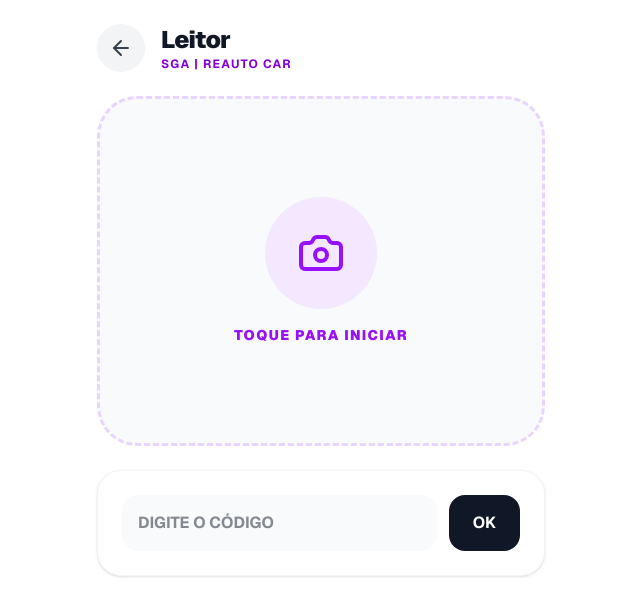
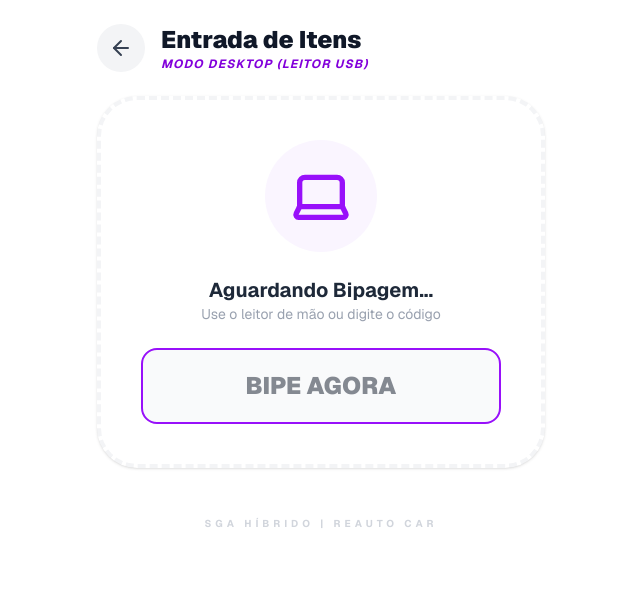
Before and after one commit to guilhsantos/Inventory_Automation, a Next.js app: page /scanner in a window 1280 px wide. Shown: the top 616 px of the page, without its empty margins (319-959 px from the left). Built offline with nearby package versions, Linux system fonts and the light colour scheme.

Commit message:
feat: ajuste scanner

```diff
--- a/src/app/scanner/page.tsx
+++ b/src/app/scanner/page.tsx
@@ -1,46 +1,102 @@
 "use client";
 
-import { useState } from "react";
-import { ArrowLeft, Keyboard, CheckCircle2, Camera } from "lucide-react";
+import { useEffect, useState, useRef } from "react";
+import { ArrowLeft, Keyboard, CheckCircle2, Camera, ScanLine, Laptop } from "lucide-react";
 import Link from "next/link";
 import dynamic from "next/dynamic";
 
-// IMPORTANTE: Isso evita o erro de Client-side exception
+// Import dinâmico do Scanner para evitar erro de SSR (Server Side Rendering)
 const Scanner = dynamic(() => import("@/components/Scanner"), {
   ssr: false,
-  loading: () => <div className="min-h-[350px] flex items-center justify-center bg-gray-50 rounded-[2.5rem]">Carregando Câmera...</div>
+  loading: () => <div className="min-h-[350px] flex items-center justify-center bg-gray-50 rounded-[2.5rem] border border-gray-100">Carregando Câmera...</div>
 });
 
 export default function ScannerPage() {
   const [scanResult, setScanResult] = useState<string | null>(null);
   const [manualCode, setManualCode] = useState("");
-  const [showScanner, setShowScanner] = useState(false);
+  const [showCamera, setShowCamera] = useState(false);
+  const [isMobile, setIsMobile] = useState(false);
+  const inputRef = useRef<HTMLInputElement>(null);
+
+  // 1. Detecta se é celular ou computador no carregamento
+  useEffect(() => {
+    const checkDevice = () => {
+      const isMobileDevice = /Android|webOS|iPhone|iPad|iPod|BlackBerry|IEMobile|Opera Mini/i.test(navigator.userAgent);
+      setIsMobile(isMobileDevice);
+    };
+
+    checkDevice();
+    // Se for Desktop, foca no input automaticamente
+    if (!isMobile) {
+      setTimeout(() => inputRef.current?.focus(), 500);
+    }
+  }, [isMobile]);
+
+  // 2. Lógica para o leitor físico (Desktop)
+  const handlePhysicalScanner = (e: React.FormEvent) => {
+    e.preventDefault();
+    if (manualCode.trim()) {
+      setScanResult(manualCode.toUpperCase());
+    }
+  };
 
   return (
     <div className="min-h-screen bg-white text-gray-900 p-4 font-sans">
       {/* Header */}
       <div className="flex items-center mb-6 max-w-md mx-auto pt-2">
-        <Link href="/" className="p-3 mr-4 bg-gray-100 rounded-full text-gray-700">
+        <Link href="/" className="p-3 mr-4 bg-gray-100 rounded-full text-gray-700 hover:bg-purple-50 transition-colors">
           <ArrowLeft size={24} />
         </Link>
         <div>
-          <h1 className="text-2xl font-black text-gray-900 tracking-tight">Leitor</h1>
-          <p className="text-xs text-purple-700 uppercase font-bold tracking-widest">SGA | Reauto Car</p>
+          <h1 className="text-2xl font-black text-gray-900">Entrada de Itens</h1>
+          <p className="text-xs text-purple-700 uppercase font-bold tracking-widest italic">
+            {isMobile ? "Modo Mobile (Câmera)" : "Modo Desktop (Leitor USB)"}
+          </p>
         </div>
       </div>
 
       <div className="max-w-md mx-auto">
         {!scanResult ? (
           <div className="space-y-6">
-            {!showScanner ? (
+
+            {/* --- VISÃO DESKTOP (BIPADOR) --- */}
+            {!isMobile && (
+              <div className="bg-white p-10 rounded-[2.5rem] border-4 border-dashed border-gray-100 flex flex-col items-center text-center space-y-6 shadow-sm">
+                <div className="bg-purple-50 p-6 rounded-full text-purple-600">
+                  <Laptop size={64} />
+                </div>
+                <div>
+                  <h2 className="text-xl font-bold text-gray-800">Aguardando Bipagem...</h2>
+                  <p className="text-sm text-gray-400">Use o leitor de mão ou digite o código</p>
+                </div>
+
+                <form onSubmit={handlePhysicalScanner} className="w-full">
+                  <input
+                    ref={inputRef}
+                    type="text"
+                    placeholder="BIPE AGORA"
+                    value={manualCode}
+                    onChange={(e) => setManualCode(e.target.value)}
+                    className="w-full p-5 bg-gray-50 border-2 border-purple-100 rounded-2xl focus:border-purple-600 text-center text-2xl font-black uppercase transition-all outline-none"
+                    autoFocus
+                  />
+                  <button type="submit" className="hidden">Processar</button>
+                </form>
+              </div>
+            )}
+
+            {/* --- VISÃO MOBILE (CÂMERA) --- */}
+            {isMobile && (
+              <div className="space-y-6">
+                {!showCamera ? (
                   <button
-                onClick={() => setShowScanner(true)}
-                className="w-full min-h-[350px] flex flex-col items-center justify-center bg-gray-50 rounded-[2.5rem] border-[3px] border-dashed border-purple-200 text-purple-600 group hover:border-purple-600 transition-all"
+                    onClick={() => setShowCamera(true)}
+                    className="w-full min-h-[350px] flex flex-col items-center justify-center bg-gray-50 rounded-[2.5rem] border-[3px] border-dashed border-purple-200 text-purple-600 group"
                   >
                     <div className="bg-purple-100 p-8 rounded-full mb-4 group-hover:scale-110 transition-transform">
                       <Camera size={48} />
                     </div>
-                <span className="font-black text-sm tracking-widest uppercase">Toque para Iniciar</span>
+                    <span className="font-black text-sm tracking-widest uppercase">Toque para Abrir Câmera</span>
                   </button>
                 ) : (
                   <Scanner onSuccess={(result) => setScanResult(result)} />
@@ -50,41 +106,53 @@ export default function ScannerPage() {
                   <div className="flex gap-3">
                     <input
                       type="text"
-                  placeholder="DIGITE O CÓDIGO"
+                      placeholder="CÓDIGO MANUAL"
                       value={manualCode}
                       onChange={(e) => setManualCode(e.target.value)}
-                  className="flex-1 p-4 bg-gray-50 border-transparent rounded-2xl focus:border-purple-600 text-gray-900 font-bold uppercase transition-all"
+                      className="flex-1 p-4 bg-gray-50 border-transparent rounded-2xl focus:border-purple-600 text-gray-900 font-bold uppercase transition-all outline-none"
                     />
                     <button
                       onClick={() => setScanResult(manualCode.toUpperCase())}
-                  className="bg-gray-900 text-white px-6 rounded-2xl font-bold"
+                      className="bg-gray-900 text-white px-6 rounded-2xl font-bold hover:bg-purple-600 transition-colors"
                     >
                       OK
                     </button>
                   </div>
                 </div>
               </div>
+            )}
+
+          </div>
         ) : (
+          /* --- TELA DE SUCESSO (COMUM AOS DOIS) --- */
           <div className="bg-white border-4 border-purple-600 p-10 rounded-[3rem] text-center space-y-8 animate-in zoom-in duration-300 shadow-2xl shadow-purple-100">
-            <CheckCircle2 size={72} className="mx-auto text-purple-600" />
+            <div className="bg-purple-100 w-24 h-24 rounded-full flex items-center justify-center mx-auto text-purple-600">
+              <CheckCircle2 size={56} strokeWidth={3} />
+            </div>
             <div>
               <p className="text-xs text-gray-400 font-bold uppercase tracking-widest mb-1">Item Identificado</p>
               <h2 className="text-4xl font-black text-gray-900">{scanResult}</h2>
             </div>
+            <div className="space-y-3">
               <button
-              onClick={() => alert('Salvando...')}
+                onClick={() => { alert('Baixa enviada!'); setScanResult(null); setManualCode(""); }}
                 className="w-full bg-purple-600 text-white p-5 rounded-2xl font-black text-lg shadow-xl shadow-purple-200"
               >
                 CONFIRMAR BAIXA
               </button>
               <button
-              onClick={() => { setScanResult(null); setShowScanner(false); }}
+                onClick={() => { setScanResult(null); setManualCode(""); setShowCamera(false); }}
                 className="w-full text-gray-400 font-bold text-sm"
               >
-              CANCELAR
+                CANCELAR / LIMPAR
               </button>
             </div>
+          </div>
         )}
+      </div>
+
+      <div className="mt-12 text-center pb-8">
+        <p className="text-[10px] text-gray-300 font-bold uppercase tracking-[0.4em]">SGA Híbrido | Reauto Car</p>
       </div>
     </div>
   );
--- /dev/null
+++ b/src/lib/auth-context.tsx
@@ -0,0 +1,67 @@
+"use client";
+import { createContext, useContext, useEffect, useState } from "react";
+// Corrigindo o erro 1: Importando explicitamente o cliente que criamos
+import { supabase } from "./supabase";
+// Importando tipos para corrigir os erros 2 e 3
+import { User, AuthChangeEvent, Session } from "@supabase/supabase-js";
+
+type AuthContextType = {
+  user: User | null;
+  role: string | null;
+  loading: boolean;
+};
+
+const AuthContext = createContext<AuthContextType>({ user: null, role: null, loading: true });
+
+export const AuthProvider = ({ children }: { children: React.ReactNode }) => {
+  const [user, setUser] = useState<User | null>(null);
+  const [role, setRole] = useState<string | null>(null);
+  const [loading, setLoading] = useState(true);
+
+  useEffect(() => {
+    const getUserData = async () => {
+      const { data: { session } } = await supabase.auth.getSession();
+
+      if (session?.user) {
+        setUser(session.user);
+        const { data } = await supabase
+          .from("profiles")
+          .select("role")
+          .eq("id", session.user.id)
+          .single();
+        setRole(data?.role || null);
+      }
+      setLoading(false);
+    };
+
+    getUserData();
+
+    // Corrigindo erros 2 e 3: Definindo tipos para 'event' e 'session'
+    const { data: authListener } = supabase.auth.onAuthStateChange(
+      async (event: AuthChangeEvent, session: Session | null) => {
+        setUser(session?.user || null);
+        if (session?.user) {
+          const { data } = await supabase
+            .from("profiles")
+            .select("role")
+            .eq("id", session.user.id)
+            .single();
+          setRole(data?.role || null);
+        } else {
+          setRole(null);
+        }
+        setLoading(false);
+      }
+    );
+
+    return () => authListener.subscription.unsubscribe();
+  }, []);
+
+  return (
+    <AuthContext.Provider value={{ user, role, loading }}>
+      {children}
+    </AuthContext.Provider>
+  );
+};
+
+export const useAuth = () => useContext(AuthContext);
--- /dev/null
+++ b/src/lib/supabase.ts
@@ -0,0 +1,8 @@
+import { createClient } from '@supabase/supabase-js'
+
+// Estas variáveis buscam os valores que você configurou na Vercel ou no arquivo .env
+const supabaseUrl = process.env.NEXT_PUBLIC_SUPABASE_URL!
+const supabaseAnonKey = process.env.NEXT_PUBLIC_SUPABASE_ANON_KEY!
+
+// Exporta o cliente para ser usado em todo o sistema (Auth, Banco, etc.)
+export const supabase = createClient(supabaseUrl, supabaseAnonKey)
```
Lines whose indentation alone changed are shown as unchanged.
